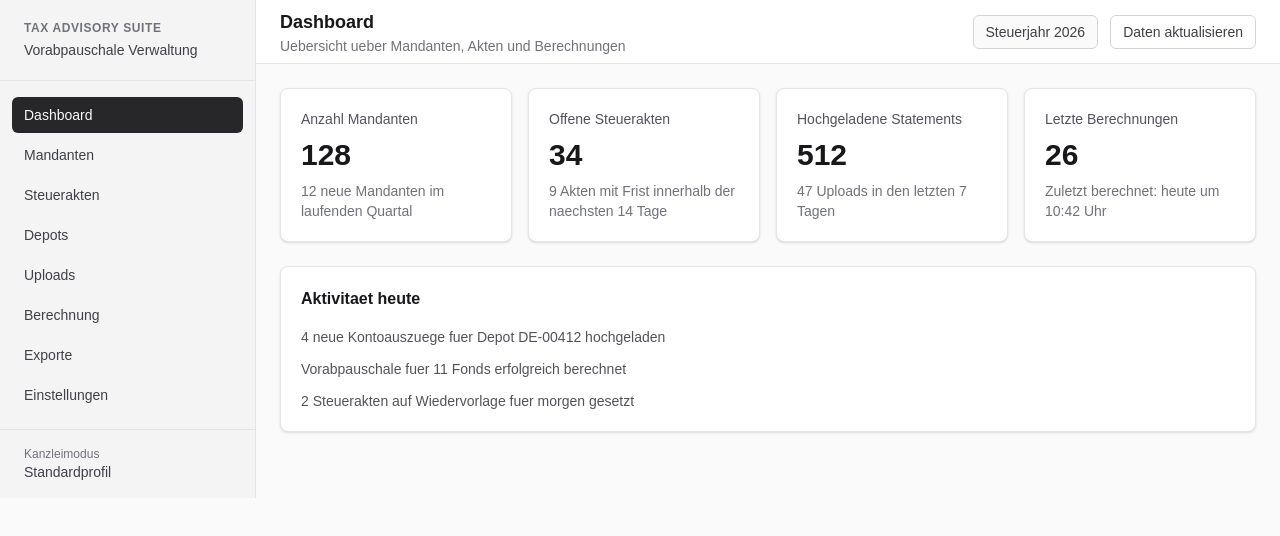
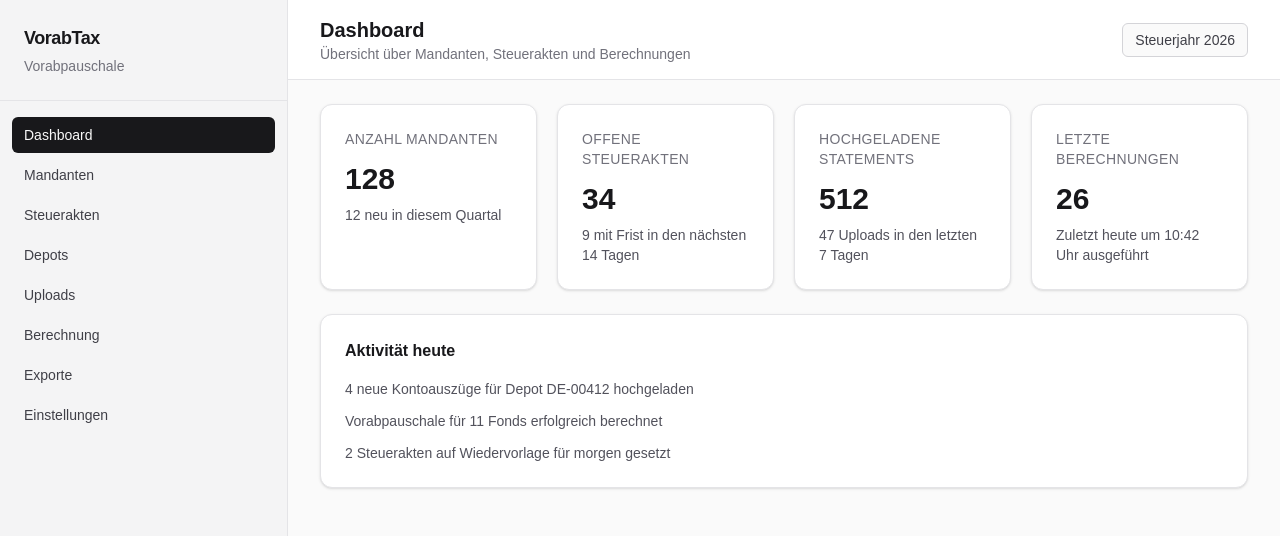
Before and after one commit to Blaxseries/vorabpauschale-tax-app, a Next.js app: page / in a window 1280 px wide. Shown: the top 536 px of the page. Built offline with nearby package versions, Linux system fonts and the light colour scheme.

Commit message:
repair dashboard shell

```diff
--- a/app/page.tsx
+++ b/app/page.tsx
@@ -3,31 +3,15 @@ import { StatCard } from "@/components/stat-card";
 
 export default function Home() {
   const dashboardStats = [
-    {
-      title: "Anzahl Mandanten",
-      value: "128",
-      detail: "12 neue Mandanten im laufenden Quartal",
-    },
-    {
-      title: "Offene Steuerakten",
-      value: "34",
-      detail: "9 Akten mit Frist innerhalb der naechsten 14 Tage",
-    },
-    {
-      title: "Hochgeladene Statements",
-      value: "512",
-      detail: "47 Uploads in den letzten 7 Tagen",
-    },
-    {
-      title: "Letzte Berechnungen",
-      value: "26",
-      detail: "Zuletzt berechnet: heute um 10:42 Uhr",
-    },
+    { title: "Anzahl Mandanten", value: "128", detail: "12 neu in diesem Quartal" },
+    { title: "Offene Steuerakten", value: "34", detail: "9 mit Frist in den nächsten 14 Tagen" },
+    { title: "Hochgeladene Statements", value: "512", detail: "47 Uploads in den letzten 7 Tagen" },
+    { title: "Letzte Berechnungen", value: "26", detail: "Zuletzt heute um 10:42 Uhr ausgeführt" },
   ];
 
   return (
     <AppShell>
-      <section className="grid gap-4 md:grid-cols-2 xl:grid-cols-4">
+      <section className="grid gap-5 md:grid-cols-2 xl:grid-cols-4">
         {dashboardStats.map((stat) => (
           <StatCard
             key={stat.title}
@@ -38,12 +22,12 @@ export default function Home() {
         ))}
       </section>
 
-      <section className="mt-6 rounded-lg border border-zinc-200 bg-white p-5 shadow-sm">
-        <h2 className="text-base font-semibold text-zinc-900">Aktivitaet heute</h2>
+      <section className="mt-6 rounded-xl border border-zinc-200 bg-white p-6 shadow-sm">
+        <h2 className="text-base font-semibold text-zinc-900">Aktivität heute</h2>
         <ul className="mt-4 space-y-3 text-sm text-zinc-600">
-          <li>4 neue Kontoauszuege fuer Depot DE-00412 hochgeladen</li>
-          <li>Vorabpauschale fuer 11 Fonds erfolgreich berechnet</li>
-          <li>2 Steuerakten auf Wiedervorlage fuer morgen gesetzt</li>
+          <li>4 neue Kontoauszüge für Depot DE-00412 hochgeladen</li>
+          <li>Vorabpauschale für 11 Fonds erfolgreich berechnet</li>
+          <li>2 Steuerakten auf Wiedervorlage für morgen gesetzt</li>
         </ul>
       </section>
     </AppShell>
--- a/components/app-shell.tsx
+++ b/components/app-shell.tsx
@@ -13,7 +13,7 @@ export function AppShell({ children }: AppShellProps) {
       <Sidebar />
       <div className="flex flex-1 flex-col">
         <Header />
-        <main className="flex-1 p-6">{children}</main>
+        <main className="flex-1 px-8 py-6">{children}</main>
       </div>
     </div>
   );
--- a/components/header.tsx
+++ b/components/header.tsx
@@ -1,23 +1,15 @@
 export function Header() {
   return (
-    <header className="flex h-16 items-center justify-between border-b border-zinc-200 bg-white px-6">
+    <header className="flex h-20 items-center justify-between border-b border-zinc-200 bg-white px-8">
       <div>
-        <h1 className="text-lg font-semibold text-zinc-900">Dashboard</h1>
+        <h1 className="text-xl font-semibold text-zinc-900">Dashboard</h1>
         <p className="text-sm text-zinc-500">
-          Uebersicht ueber Mandanten, Akten und Berechnungen
+          Übersicht über Mandanten, Steuerakten und Berechnungen
         </p>
       </div>
 
-      <div className="flex items-center gap-3">
-        <div className="rounded-md border border-zinc-300 bg-zinc-50 px-3 py-1.5 text-sm text-zinc-700">
+      <div className="rounded-md border border-zinc-300 bg-zinc-50 px-3 py-1.5 text-sm font-medium text-zinc-700">
           Steuerjahr 2026
-        </div>
-        <button
-          type="button"
-          className="rounded-md border border-zinc-300 bg-white px-3 py-1.5 text-sm text-zinc-700 hover:bg-zinc-100"
-        >
-          Daten aktualisieren
-        </button>
       </div>
     </header>
   );
--- a/components/sidebar.tsx
+++ b/components/sidebar.tsx
@@ -11,18 +11,16 @@ const navigationItems = [
 
 export function Sidebar() {
   return (
-    <aside className="flex h-full w-64 shrink-0 flex-col border-r border-zinc-200 bg-zinc-100">
-      <div className="border-b border-zinc-200 px-6 py-5">
-        <p className="text-xs font-semibold uppercase tracking-wider text-zinc-500">
-          Tax Advisory Suite
-        </p>
-        <p className="mt-1 text-sm text-zinc-700">Vorabpauschale Verwaltung</p>
+    <aside className="flex h-screen w-72 shrink-0 flex-col border-r border-zinc-200 bg-zinc-100">
+      <div className="border-b border-zinc-200 px-6 py-6">
+        <p className="text-lg font-semibold tracking-tight text-zinc-900">VorabTax</p>
+        <p className="mt-1 text-sm text-zinc-500">Vorabpauschale</p>
       </div>
 
       <nav className="flex-1 px-3 py-4">
         <ul className="space-y-1">
-          {navigationItems.map((item, index) => {
-            const isActive = index === 0;
+          {navigationItems.map((item) => {
+            const isActive = item === "Dashboard";
 
             return (
               <li key={item}>
@@ -31,7 +29,7 @@ export function Sidebar() {
                   className={[
                     "w-full rounded-md px-3 py-2 text-left text-sm transition-colors",
                     isActive
-                      ? "bg-zinc-800 font-medium text-zinc-50"
+                      ? "bg-zinc-900 font-medium text-zinc-50"
                       : "text-zinc-700 hover:bg-zinc-200",
                   ].join(" ")}
                 >
@@ -42,11 +40,6 @@ export function Sidebar() {
           })}
         </ul>
       </nav>
-
-      <div className="border-t border-zinc-200 px-6 py-4">
-        <p className="text-xs text-zinc-500">Kanzleimodus</p>
-        <p className="text-sm font-medium text-zinc-700">Standardprofil</p>
-      </div>
     </aside>
   );
 }
--- a/components/stat-card.tsx
+++ b/components/stat-card.tsx
@@ -6,10 +6,12 @@ type StatCardProps = {
 
 export function StatCard({ title, value, detail }: StatCardProps) {
   return (
-    <article className="rounded-lg border border-zinc-200 bg-white p-5 shadow-sm">
-      <h2 className="text-sm font-medium text-zinc-600">{title}</h2>
-      <p className="mt-2 text-3xl font-semibold text-zinc-900">{value}</p>
-      <p className="mt-2 text-sm text-zinc-500">{detail}</p>
+    <article className="rounded-xl border border-zinc-200 bg-white p-6 shadow-sm">
+      <h2 className="text-sm font-medium uppercase tracking-wide text-zinc-500">
+        {title}
+      </h2>
+      <p className="mt-3 text-3xl font-semibold text-zinc-900">{value}</p>
+      <p className="mt-2 text-sm text-zinc-600">{detail}</p>
     </article>
   );
 }
```
